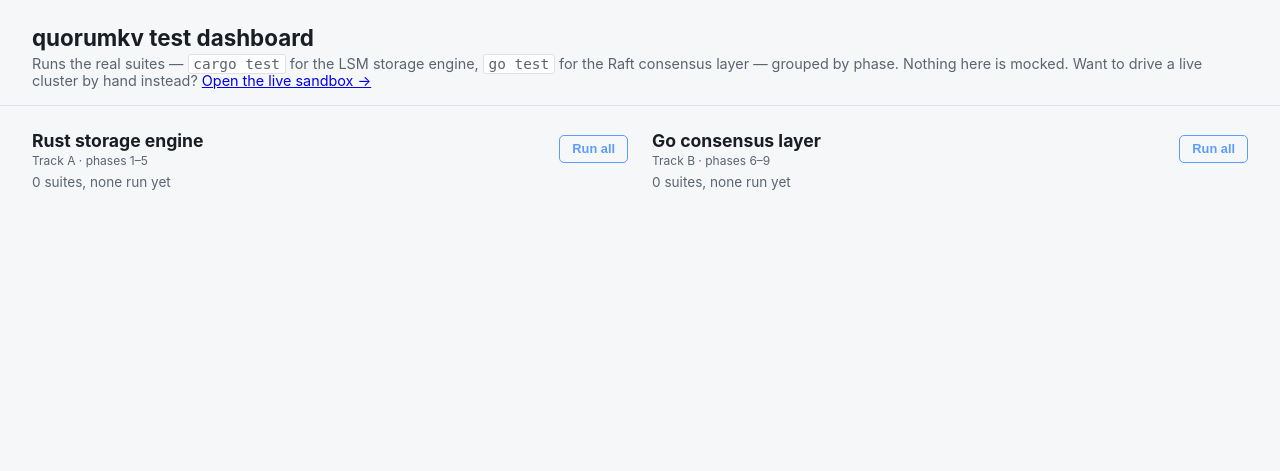
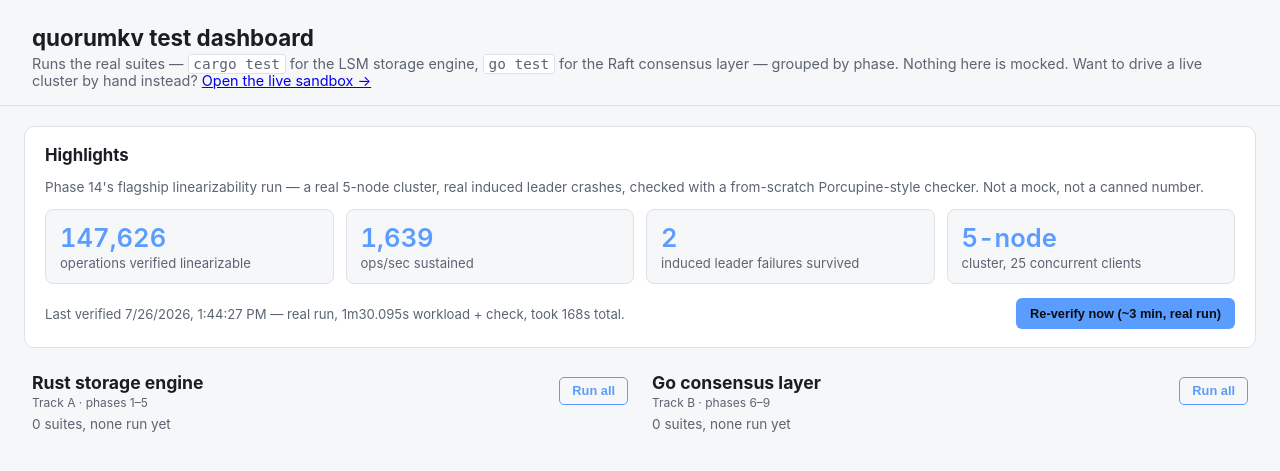
Before and after one commit to SanthoshRaaj-KR/quorumkv, a Flask app: page / in a window 1280 px wide. Shown: the top 471 px of the page. Run offline with Flask 3, Linux system fonts and the light colour scheme; parts of the project's set-up code (start-up, migrations or seed data) failed here and were passed over.

Commit message:
ui pannel showing all results

```diff
--- a/dashboard/static/style.css
+++ b/dashboard/static/style.css
@@ -22,6 +22,68 @@
 }
 
 * { box-sizing: border-box; }
+
+/* ─── highlights / benchmark panel ─────────────────────────────────────── */
+
+.highlights {
+  margin: 20px 24px 0;
+  padding: 18px 20px;
+  background: var(--panel);
+  border: 1px solid var(--border);
+  border-radius: 10px;
+}
+
+.highlights-head { display: flex; align-items: baseline; gap: 14px; flex-wrap: wrap; margin-bottom: 14px; }
+.highlights-head h2 { margin: 0; font-size: 1.05rem; }
+.highlights-head .hint { color: var(--muted); font-size: 0.85rem; }
+
+.stat-grid {
+  display: grid;
+  grid-template-columns: repeat(auto-fit, minmax(180px, 1fr));
+  gap: 12px;
+}
+
+.stat-tile {
+  border: 1px solid var(--border);
+  border-radius: 8px;
+  padding: 12px 14px;
+  background: var(--bg);
+}
+
+.stat-tile .stat-value {
+  font-size: 1.6rem;
+  font-weight: 600;
+  color: var(--accent);
+  font-variant-numeric: tabular-nums;
+}
+
+.stat-tile .stat-label { color: var(--muted); font-size: 0.82rem; margin-top: 2px; }
+.stat-tile.pending .stat-value { color: var(--muted); }
+.stat-tile.fail .stat-value { color: var(--fail); }
+.stat-tile.fail .stat-label { color: var(--fail); }
+
+.highlights-foot {
+  display: flex;
+  align-items: center;
+  justify-content: space-between;
+  gap: 12px;
+  margin-top: 14px;
+  flex-wrap: wrap;
+}
+
+.highlights-foot .hint { color: var(--muted); font-size: 0.82rem; }
+
+#reverify-btn {
+  background: var(--accent);
+  color: #0b0d11;
+  border: none;
+  border-radius: 6px;
+  padding: 8px 14px;
+  font-weight: 600;
+  cursor: pointer;
+}
+
+#reverify-btn:disabled { opacity: 0.6; cursor: default; }
 
 body {
   margin: 0;
--- a/dashboard/templates/index.html
+++ b/dashboard/templates/index.html
@@ -10,6 +10,23 @@
     <h1>quorumkv test dashboard</h1>
     <p class="sub">Runs the real suites — <code>cargo test</code> for the LSM storage engine, <code>go test</code> for the Raft consensus layer — grouped by phase. Nothing here is mocked. Want to drive a live cluster by hand instead? <a href="/sandbox">Open the live sandbox →</a></p>
   </header>
+
+  <section class="highlights" id="highlights">
+    <div class="highlights-head">
+      <h2>Highlights</h2>
+      <span class="hint">Phase 14's flagship linearizability run — a real 5-node cluster, real induced leader crashes, checked with a from-scratch Porcupine-style checker. Not a mock, not a canned number.</span>
+    </div>
+    <div class="stat-grid" id="stat-grid">
+      <div class="stat-tile pending">
+        <div class="stat-value">—</div>
+        <div class="stat-label">loading…</div>
+      </div>
+    </div>
+    <div class="highlights-foot">
+      <span id="highlights-meta" class="hint"></span>
+      <button id="reverify-btn" onclick="runBenchmark()">Re-verify now (~3 min, real run)</button>
+    </div>
+  </section>
 
   <main class="columns">
     <section class="engine" data-engine-section="rust">
@@ -48,5 +65,53 @@
   </main>
 
   <script src="{{ url_for('static', filename='app.js') }}"></script>
+  <script>
+    function renderStats(d) {
+      const grid = document.getElementById("stat-grid");
+      const meta = document.getElementById("highlights-meta");
+
+      if (!d || !d.ok) {
+        grid.innerHTML = `
+          <div class="stat-tile pending"><div class="stat-value">—</div><div class="stat-label">not yet verified this session</div></div>
+        `;
+        meta.textContent = d && d.error && d.error !== "no benchmark has been run yet"
+          ? "Last attempt: " + d.error : "Click “Re-verify now” to run it for real.";
+        return;
+      }
+
+      grid.innerHTML = `
+        <div class="stat-tile"><div class="stat-value">${d.operations.toLocaleString()}</div><div class="stat-label">operations verified linearizable</div></div>
+        <div class="stat-tile"><div class="stat-value">${d.ops_per_sec.toLocaleString()}</div><div class="stat-label">ops/sec sustained</div></div>
+        <div class="stat-tile"><div class="stat-value">${d.leader_failures}</div><div class="stat-label">induced leader failures survived</div></div>
+        <div class="stat-tile"><div class="stat-value">${d.nodes}-node</div><div class="stat-label">cluster, ${d.clients} concurrent clients</div></div>
+      `;
+      meta.textContent = `Last verified ${new Date(d.verified_at).toLocaleString()} — real run, ${d.workload_duration} workload + check, took ${Math.round(d.wall_s)}s total.`;
+    }
+
+    async function loadStats() {
+      const res = await fetch("/api/benchmark/last");
+      renderStats(await res.json());
+    }
+
+    async function runBenchmark() {
+      const btn = document.getElementById("reverify-btn");
+      const meta = document.getElementById("highlights-meta");
+      btn.disabled = true;
+      const start = Date.now();
+      const timer = setInterval(() => {
+        meta.textContent = `Running a real 5-node cluster under induced leader failures... ${Math.round((Date.now() - start) / 1000)}s elapsed (takes about 3 minutes).`;
+      }, 1000);
+
+      try {
+        const res = await fetch("/api/benchmark/run", { method: "POST" });
+        renderStats(await res.json());
+      } finally {
+        clearInterval(timer);
+        btn.disabled = false;
+      }
+    }
+
+    document.addEventListener("DOMContentLoaded", loadStats);
+  </script>
 </body>
 </html>
```
